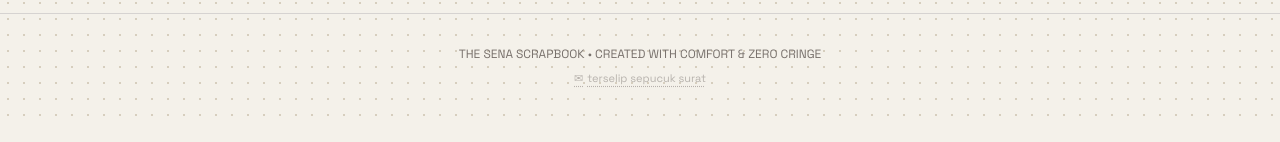
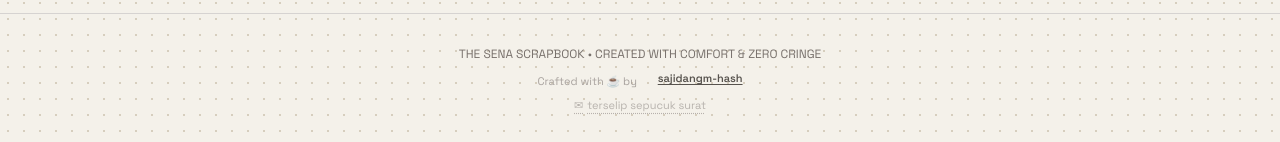
Before and after one commit to sajidangm-hash/punya-sena, a plain HTML site: page index.html in a window 1280 px wide. Shown: the part 3781-3923 px from the top of the page. Before the commit the page ends 3899 px from the top, so only its background shows below. Drawn offline with nearby package versions, Linux system fonts and the light colour scheme.

Commit message:
Add creator link to GitHub sajidangm-hash in footer

```diff
--- a/index.html
+++ b/index.html
@@ -775,6 +775,9 @@
 
   <footer class="border-t border-stone-300 py-8 text-center font-grotesk text-xs text-stone-500 space-y-2">
     <p>THE SENA SCRAPBOOK &bull; CREATED WITH COMFORT &amp; ZERO CRINGE</p>
+    <p class="text-[11px] text-stone-400">
+      Crafted with ☕ by <a href="https://github.com/sajidangm-hash" target="_blank" rel="noopener noreferrer" class="text-stone-600 hover:text-amber-800 font-semibold underline underline-offset-2 transition inline-flex items-center gap-1"><i data-lucide="github" class="w-3.5 h-3.5 inline"></i> sajidangm-hash</a>
+    </p>
     <p>
       <button onclick="openSecretLetter()" class="text-stone-400/80 hover:text-stone-700 transition inline-flex items-center gap-1 text-[11px] underline underline-offset-4 decoration-dotted">
         <span>✉</span> <span>terselip sepucuk surat</span>
```
Also changed, not shown: konsep-3-scrapbook.html (+3 -0 lines).
